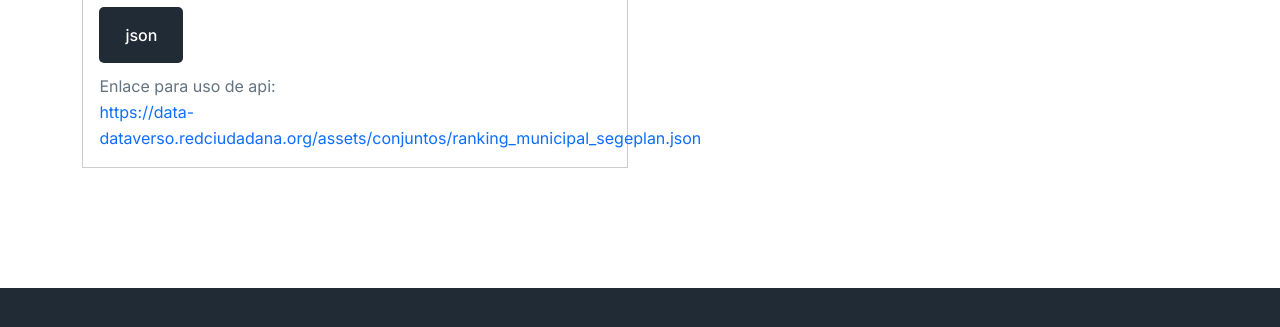
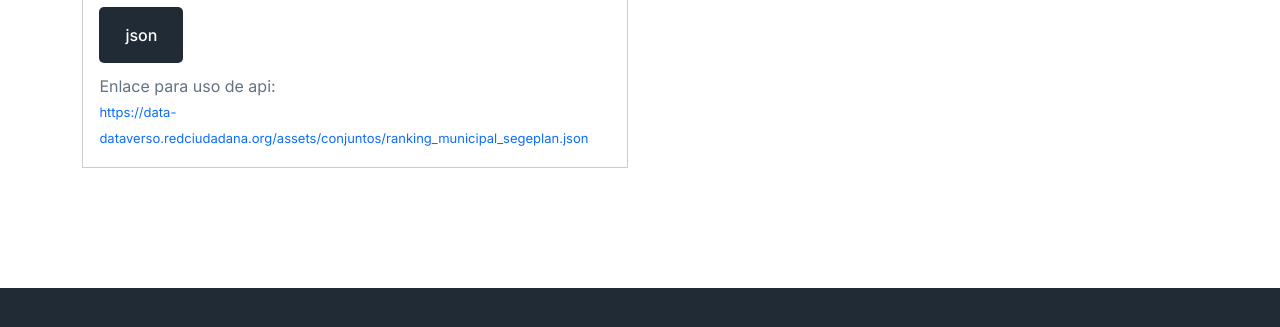
Before and after one commit to RedCiudadana/data_dataverso, an Eleventy site: page src/categorias/gestión-municipal.md in a window 1280 px wide. Shown: the part 731-1058 px from the top of the page. Built offline with nearby package versions, Linux system fonts and the light colour scheme; Eleventy itself is replaced by a stand-in of ours; files that its build step writes are made by us from their sources; what render-markdown-js would draw is missing.

Commit message:
work in style

```diff
--- a/_includes/layouts/categoria.njk
+++ b/_includes/layouts/categoria.njk
@@ -82,7 +82,7 @@ fetchData();</code></pre>
 								<a href="{{conjunto.data.csv}}" download="{{conjunto.data.title | slug}}" class="ud-main-btn">csv</a>
 								{% endif %}
 							</div>
-							<p>Enlace para uso de api: <br><a href="https://data-dataverso.redciudadana.org{{conjunto.url}}" id="copyLink">https://data-dataverso.redciudadana.org{{conjunto.url}}</a></p>
+							<p>Enlace para uso de api: <br><a href="https://data-dataverso.redciudadana.org{{conjunto.url}}" id="copyLink" class="api-url">https://data-dataverso.redciudadana.org{{conjunto.url}}</a></p>
 						</div>
 					</div>
                 </div>
--- a/assets/css/ud-styles.css
+++ b/assets/css/ud-styles.css
@@ -2784,3 +2784,7 @@ hr{
   display: flex;
   margin: 10px 0;
 }
+
+.api-url{
+  font-size: 13px;
+}
```
